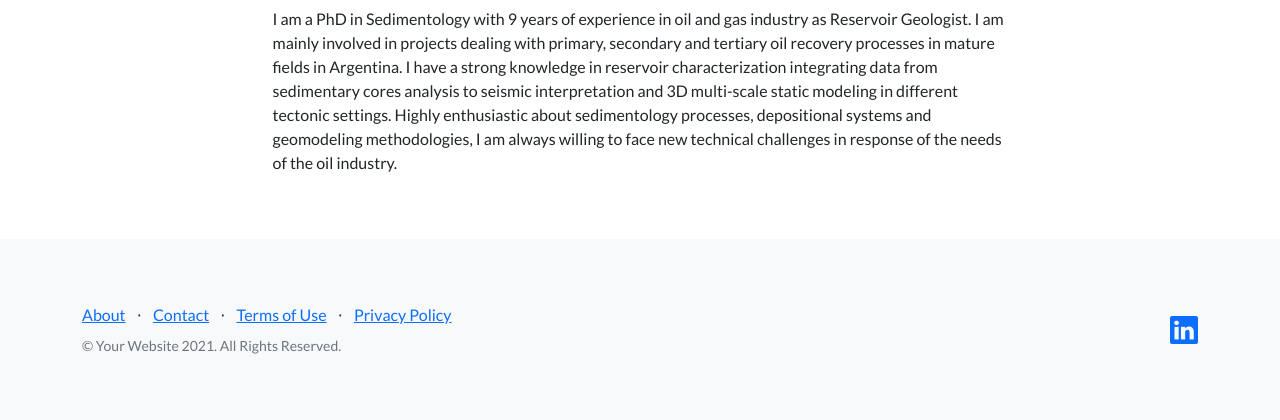
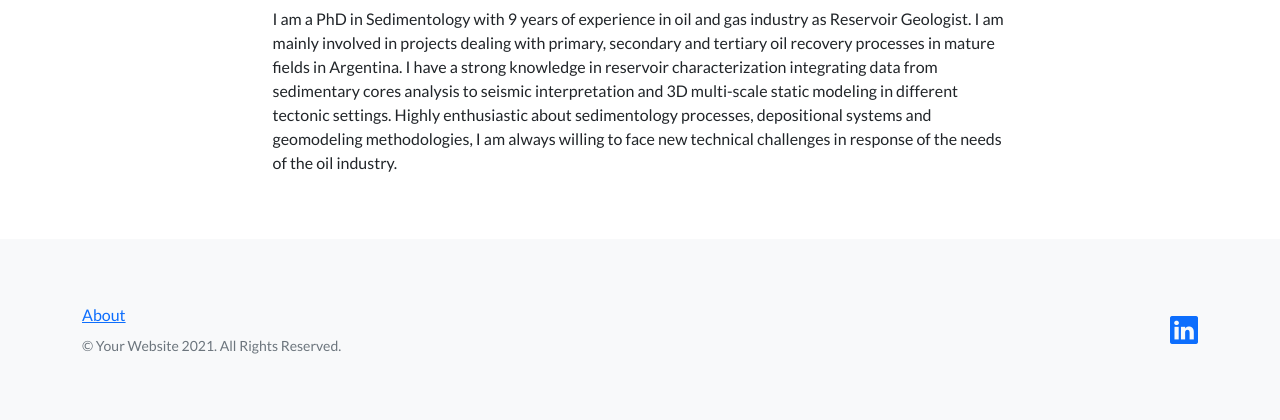
Before and after one commit to JeanPhilippeUrsule/Repository, a Django app: page /projects/about/ in a window 1280 px wide. Shown: the part 608-1028 px from the top of the page. Run offline with Django 4.2, Linux system fonts and the light colour scheme; parts of the project's set-up code (start-up, migrations or seed data) failed here and were passed over; some libraries are stand-ins or nearby versions.

Commit message:
Final updates

```diff
--- a/projects/templates/general.html
+++ b/projects/templates/general.html
@@ -60,12 +60,7 @@
                     <div class="col-lg-6 h-100 text-center text-lg-start my-auto">
                         <ul class="list-inline mb-2">
                             <li class="list-inline-item"><a href="{% url 'about' %}">About</a></li>
-                            <li class="list-inline-item">⋅</li>
-                            <li class="list-inline-item"><a href="#!">Contact</a></li>
-                            <li class="list-inline-item">⋅</li>
-                            <li class="list-inline-item"><a href="#!">Terms of Use</a></li>
-                            <li class="list-inline-item">⋅</li>
-                            <li class="list-inline-item"><a href="#!">Privacy Policy</a></li>
+
                         </ul>
                         <p class="text-muted small mb-4 mb-lg-0">&copy; Your Website 2021. All Rights Reserved.</p>
                     </div>
--- a/projects/urls.py
+++ b/projects/urls.py
@@ -25,8 +25,6 @@ urlpatterns = [
     path('deleteTutor/<tutor_student>/', views.deleteTutor, name='DeleteTutor'),
     path('editTutor/<tutor_student>/', views.editTutor, name='EditTutor'),
 
-    path('project/list', views.ProjectList.as_view(), name='ProjectList'),
-
     path('paper/list', views.PaperList.as_view(), name='PaperList'),
     path(r'^(?P<pk>\d+)$', views.PaperDetail.as_view(), name='Detail'),
     path(r'^new$', views.PaperCreate.as_view(), name='New'),
```
Also changed, not shown: db.sqlite3.
